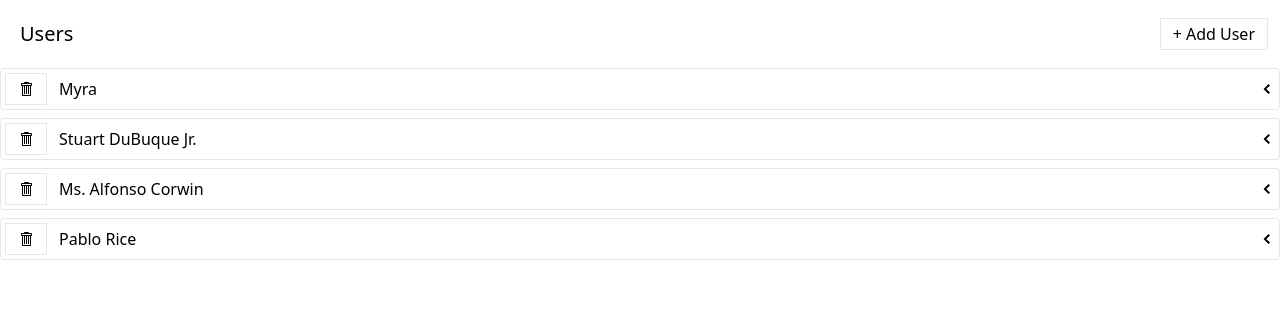
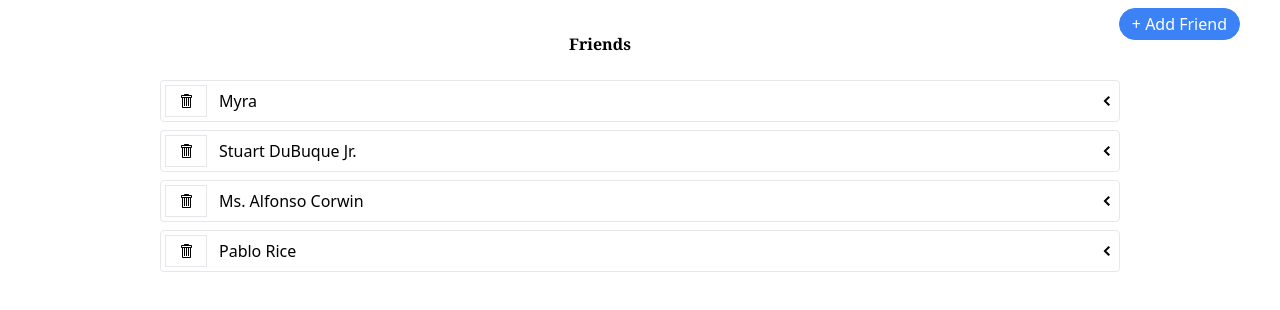
Before and after one commit to vishwaTj/Friends_media, a React (Create React App) app: page / in a window 1280 px wide. Shown: the top 310 px of the page. Built offline with nearby package versions, Linux system fonts and the light colour scheme; data requests are answered from the project's data file.

Commit message:
"slightly improved styling"

```diff
--- a/src/App.js
+++ b/src/App.js
@@ -3,7 +3,7 @@ import UsersList from './components/UsersList';
 
 function App() {
   return (
-    <div className='container mx-auto'>
+    <div className='Main'>
        <UsersList />
     </div>
   )
--- a/src/components/UsersList.js
+++ b/src/components/UsersList.js
@@ -53,14 +53,16 @@ function UsersList() {
 
   return (
     <div>
-      <div className='flex flex-row justify-between items-center m-3'>
-        <h1 className='m-2 text-xl'>Users</h1>
-          <Button loading={isCreatingUser} onClick={handleUserAdd}>+ Add User</Button>
+      <Button className="absolute right-10 top-2" primary rounded loading={isCreatingUser} onClick={handleUserAdd}>+ Add Friend</Button>
+      <div className='items-center mb-6'>
+        <h1 className='text-center mr-20 mt-8 font-serif font-extrabold'>Friends</h1>
        {creatingUserError && 'Error creating user...'}
+      </div >
+      <div className='ml-40 w-3/4'>
+       {content}
       </div>
-       {content}
     </div>
   )
 }
 
-export default UsersList
+export default UsersList;
--- a/src/index.css
+++ b/src/index.css
@@ -1,3 +1,7 @@
 @tailwind base;
 @tailwind components;
 @tailwind utilities;
+/*
+.Main{
+    background-image: url("/backGo.jpg");
+} */
```
